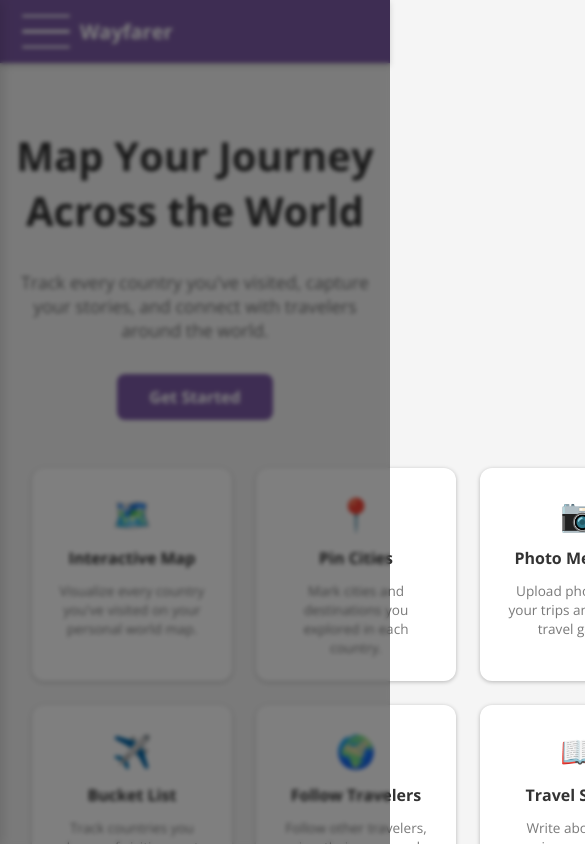
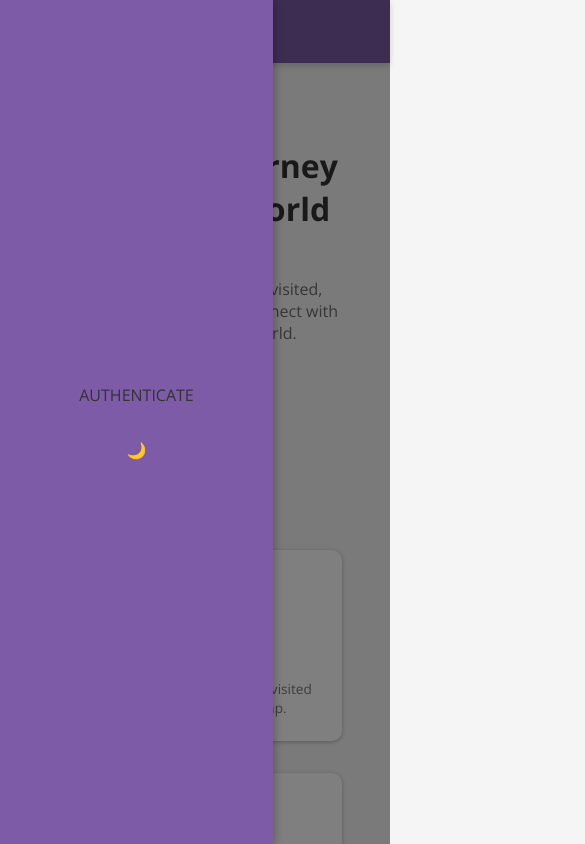
Before and after one commit to jinellebaterna/MERN-FE, a React (Vite) app: page / in a window 390 px wide. Both pictures are taken after a click on the button "Open navigation menu". Shown: the top 844 px of the page, 585 px wide, since content can reach past the window. Built offline with nearby package versions, Linux system fonts and the light colour scheme; the HTML template or start-up script is replaced by a standard one.

Commit message:
fixed side drawer

```diff
--- a/src/App.jsx
+++ b/src/App.jsx
@@ -1,7 +1,6 @@
 import { BrowserRouter, Routes, Route, Navigate } from "react-router-dom";
 import { useState, useCallback, useEffect } from "react";
 import { QueryClient, QueryClientProvider } from "@tanstack/react-query";
-import { ReactQueryDevtools } from "@tanstack/react-query-devtools";
 
 import UpdateUser from "./components/update-user";
 import UserCountries from "./components/user-countries/user-countries";
@@ -193,7 +192,6 @@ const App = () => {
           </BrowserRouter>
         </AuthContext.Provider>
       </ThemeProvider>
-      <ReactQueryDevtools initialIsOpen={false} />
     </QueryClientProvider>
   );
 };
--- a/src/components/home/home.css
+++ b/src/components/home/home.css
@@ -81,7 +81,6 @@
   padding: 0.75rem 1rem;
   box-shadow: 0 1px 4px var(--shadow-color);
 }
-
 
 .traveler-card__info {
   flex: 1;
@@ -329,3 +328,102 @@
   opacity: 1;
   color: var(--primary-color);
 }
+
+.home__features {
+  display: grid;
+  grid-template-columns: repeat(3, 1fr);
+  gap: 2rem;
+  padding: 4rem 2rem;
+}
+
+@media (max-width: 1024px) {
+  .home__features {
+    grid-template-columns: repeat(2, 1fr);
+  }
+}
+
+@media (max-width: 600px) {
+  .home__features {
+    grid-template-columns: 1fr;
+  }
+}
+
+.home__hero {
+  text-align: center;
+  padding: 6rem 2rem;
+  max-width: 900px;
+  margin: 0 auto;
+}
+
+.home__hero h1 {
+  font-size: 3rem;
+}
+
+.home__hero p {
+  font-size: 1.2rem;
+  margin-top: 1rem;
+}
+
+@media (max-width: 600px) {
+  .home__hero {
+    padding: 3rem 1.5rem;
+  }
+
+  .home__hero h1 {
+    font-size: 2rem;
+  }
+
+  .home__hero p {
+    font-size: 1rem;
+  }
+}
+
+@media (max-width: 600px) {
+  .home__hero-actions {
+    display: flex;
+    flex-direction: column;
+    align-items: center;
+  }
+
+  .home__hero-btn {
+    width: 100%;
+    max-width: 280px;
+  }
+}
+.home__feature {
+  background: white;
+  padding: 2rem;
+  border-radius: 10px;
+  text-align: center;
+}
+
+.home__feature-icon {
+  font-size: 2rem;
+  margin-bottom: 1rem;
+}
+
+@media (max-width: 600px) {
+  .home__feature {
+    padding: 1.5rem;
+  }
+}
+
+.home__cta {
+  text-align: center;
+  padding: 4rem 2rem;
+}
+
+@media (max-width: 600px) {
+  .home__cta h2 {
+    font-size: 1.6rem;
+  }
+
+  .home__cta p {
+    font-size: 1rem;
+  }
+}
+
+.home {
+  max-width: 1200px;
+  margin: 0 auto;
+}
--- a/src/components/shared/backdrop/backdrop.css
+++ b/src/components/shared/backdrop/backdrop.css
@@ -3,8 +3,7 @@
   top: 0;
   left: 0;
   width: 100%;
-  height: 100vh;
+  height: 100%;
   background: rgba(0, 0, 0, 0.5);
-  z-index: 1000;
-  backdrop-filter: blur(2px);
+  z-index: 100;
 }
--- a/src/components/shared/backdrop/backdrop.jsx
+++ b/src/components/shared/backdrop/backdrop.jsx
@@ -1,10 +1,9 @@
 import ReactDOM from "react-dom";
-
 import "./backdrop.css";
 
-const Backdrop = props => {
+const Backdrop = ({ onClick }) => {
   return ReactDOM.createPortal(
-    <div className="backdrop" onClick={props.onClick}></div>,
+    <div className="backdrop" onClick={onClick}></div>,
     document.getElementById("backdrop-hook")
   );
 };
--- a/src/components/shared/navigation/navigation.css
+++ b/src/components/shared/navigation/navigation.css
@@ -1,6 +1,4 @@
 .main-navigation__menu-btn {
-  width: 3rem;
-  height: 3rem;
   background: transparent;
   border: none;
   display: flex;
--- a/src/components/shared/navigation/navigation.jsx
+++ b/src/components/shared/navigation/navigation.jsx
@@ -1,44 +1,45 @@
 import { useState } from "react";
 import { Link } from "react-router-dom";
+import { Menu } from "lucide-react";
 
 import MainHeader from "../mainHeader/mainHeader";
 import NavLinks from "../navLinks/navLinks";
 import SideDrawer from "../sideDrawer/sideDrawer";
 import Backdrop from "../backdrop/backdrop";
+
 import "./navigation.css";
 
 const Navigation = () => {
   const [drawerIsOpen, setDrawerIsOpen] = useState(false);
-
-  const openDrawerHandler = () => {
-    setDrawerIsOpen(true);
-  };
-
-  const closeDrawerHandler = () => {
-    setDrawerIsOpen(false);
-  };
+  const toggleDrawer = () => setDrawerIsOpen((prev) => !prev);
 
   return (
     <>
-      {drawerIsOpen && <Backdrop onClick={closeDrawerHandler} />}
-      <SideDrawer show={drawerIsOpen} onClick={closeDrawerHandler}>
+      {/* Side Drawer */}
+      <SideDrawer show={drawerIsOpen}>
         <nav className="main-navigation__drawer-nav">
-          <NavLinks />
+          {/* Pass toggleDrawer to close when link is clicked */}
+          <NavLinks onClick={toggleDrawer} />
         </nav>
       </SideDrawer>
 
+      {/* Backdrop */}
+      {drawerIsOpen && <Backdrop onClick={toggleDrawer} />}
+
+      {/* Main Header */}
       <MainHeader>
         <button
           className="main-navigation__menu-btn"
-          onClick={openDrawerHandler}
+          onClick={toggleDrawer}
+          aria-label="Open navigation menu"
         >
-          <span />
-          <span />
-          <span />
+          <Menu />
         </button>
+
         <h1 className="main-navigation__title">
           <Link to="/">Wayfarer</Link>
         </h1>
+
         <nav className="main-navigation__header-nav">
           <NavLinks />
         </nav>
--- a/src/components/shared/sideDrawer/sideDrawer.css
+++ b/src/components/shared/sideDrawer/sideDrawer.css
@@ -1,35 +1,27 @@
 .side-drawer {
   position: fixed;
+  top: 0;
   left: 0;
-  top: 0;
-  z-index: 100;
+  width: 70%;
+  max-width: 400px;
   height: 100vh;
-  width: 70%;
-  background: var(--primary-color); /* muted purple to match navbar */
-  color: var(--background-color); /* off-white text for contrast */
-  box-shadow: 0 2px 12px rgba(0, 0, 0, 0.2); /* slightly softer, deeper shadow */
-  padding: 2rem 1rem;
-  display: flex;
-  flex-direction: column;
-  gap: 1.5rem;
-  transition: transform 0.3s ease-out;
-  transform: translateX(-100%); /* hidden by default */
+  background: white;
+  z-index: 200;
+  box-shadow: 2px 0 8px rgba(0, 0, 0, 0.26);
 }
 
-/* When drawer is open */
-.side-drawer.open {
+/* Animation classes for CSSTransition */
+.slide-in-left-enter {
+  transform: translateX(-100%);
+}
+.slide-in-left-enter-active {
+  transform: translateX(0);
+  transition: transform 200ms ease-out;
+}
+.slide-in-left-exit {
   transform: translateX(0);
 }
-
-/* Links inside drawer */
-.side-drawer a {
-  color: var(--background-color); /* off-white links */
-  text-decoration: none;
-  font-weight: 500;
-  font-size: 1.1rem;
-  transition: color 0.2s ease;
+.slide-in-left-exit-active {
+  transform: translateX(-100%);
+  transition: transform 200ms ease-out;
 }
-
-.side-drawer a:hover {
-  color: var(--accent-color); /* dusty rose hover for subtle accent */
-}
--- a/src/components/shared/sideDrawer/sideDrawer.jsx
+++ b/src/components/shared/sideDrawer/sideDrawer.jsx
@@ -1,23 +1,24 @@
-import ReactDOM from "react-dom";
 import { CSSTransition } from "react-transition-group";
 import { useRef } from "react";
+import ReactDOM from "react-dom";
 
 import "./sideDrawer.css";
 
-const SideDrawer = props => {
+const SideDrawer = ({ show, children }) => {
   const nodeRef = useRef(null);
 
   const content = (
     <CSSTransition
-      in={props.show}
+      in={show}
       timeout={200}
       classNames="slide-in-left"
       mountOnEnter
       unmountOnExit
+      appear
       nodeRef={nodeRef}
     >
-      <aside ref={nodeRef} className="side-drawer" onClick={props.onClick}>
-        {props.children}
+      <aside ref={nodeRef} className="side-drawer">
+        {children}
       </aside>
     </CSSTransition>
   );
```
